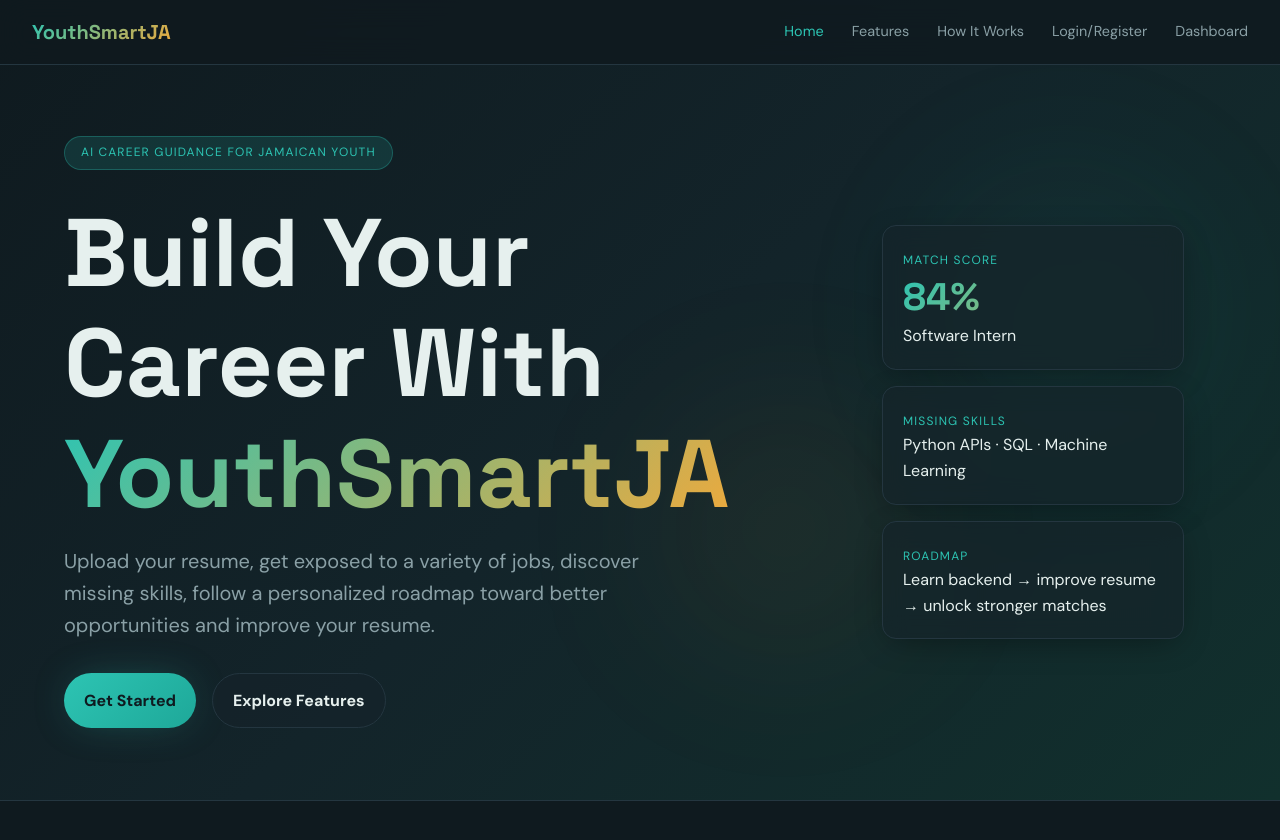
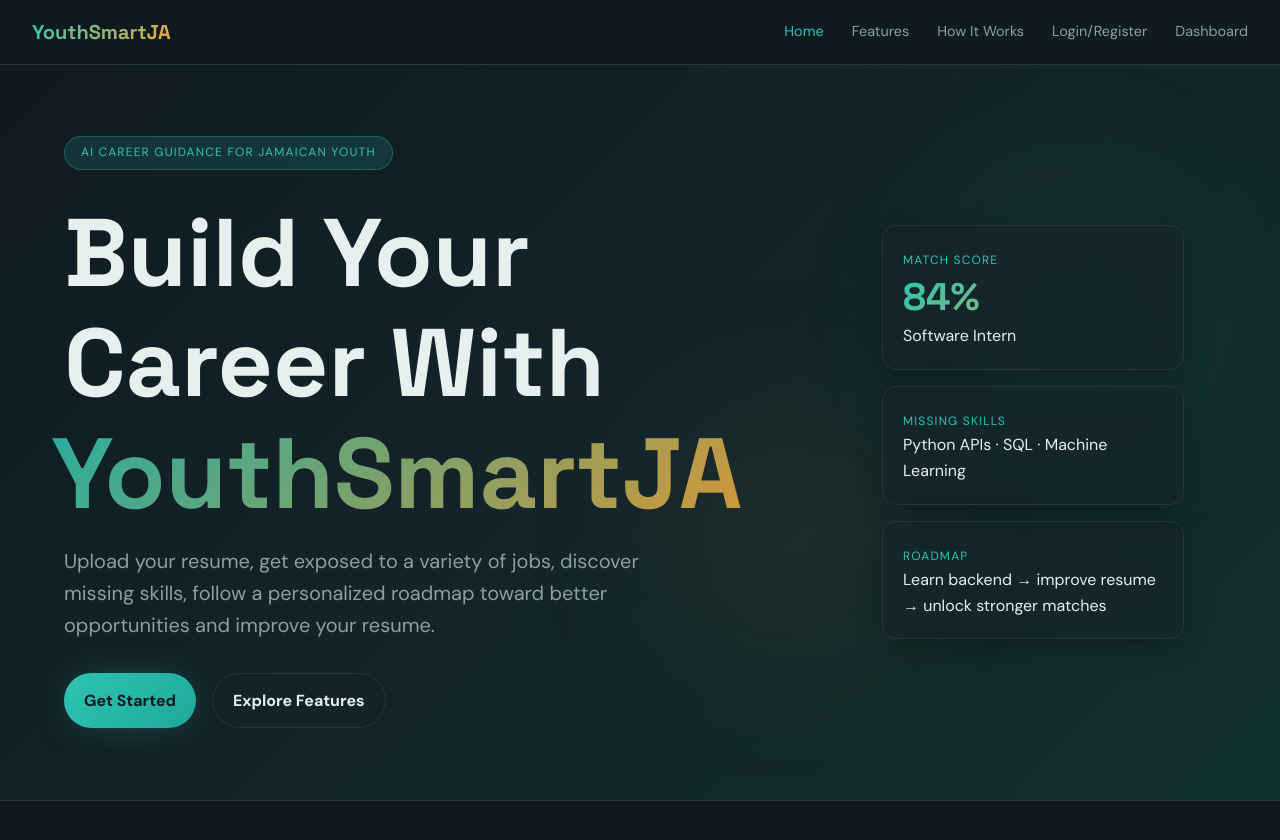
Before and after one commit to gabrielle-ux/YouthSmartJA, a Flask app: page / in a window 1280 px wide. Shown: the top 840 px of the page. Run offline with Flask 3, Linux system fonts and the light colour scheme.

Commit message:
Add pulse effect to YouthSmartJA text

```diff
--- a/api/templates/index.html
+++ b/api/templates/index.html
@@ -37,7 +37,7 @@
 
     <h1>
       Build Your Career With
-      <span class="text-gradient">YouthSmartJA</span>
+      <span class="text-gradient pulse-text">YouthSmartJA</span>
     </h1>
 
     <p class="lede">
```
